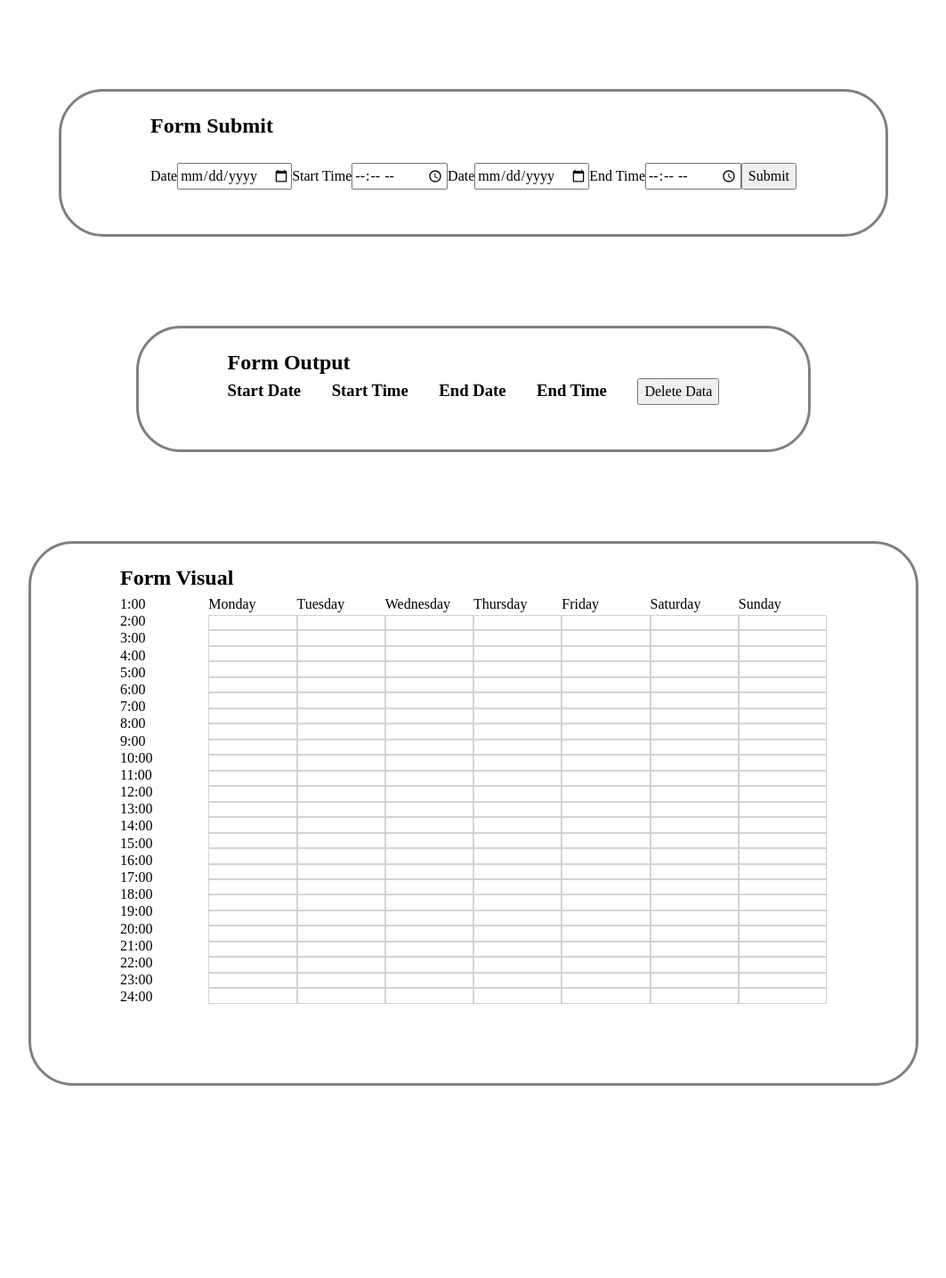
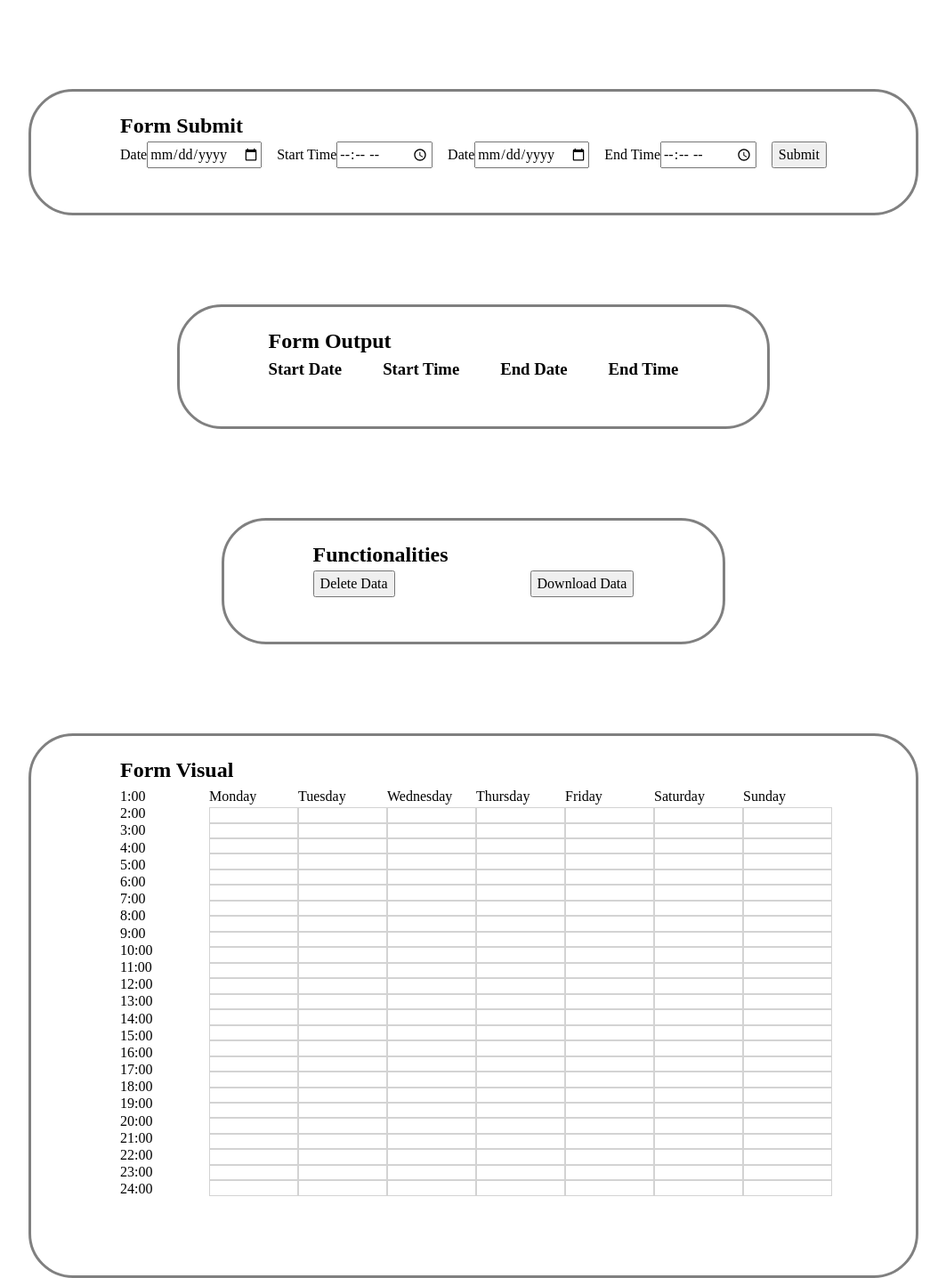
Before and after one commit to samnyevr/calendar-app, a React (Vite) app: page / in a window 1280 px wide. Shown: the whole page at 89% size, without its empty margins (108-1171 px from the left). Before the commit the page ends 1220 px from the top, so only its background shows below. Built offline with nearby package versions, Linux system fonts and the light colour scheme.

Commit message:
clear up some parts of the code, add functionalities buttons

```diff
--- a/index.html
+++ b/index.html
@@ -5,6 +5,7 @@
     <link rel="icon" type="image/svg+xml" href="/vite.svg" />
     <meta name="viewport" content="width=device-width, initial-scale=1.0" />
     <title>Calendar App</title>
+    <script type="module" src="src/functions/helpers.js"></script>
   </head>
   <body>
     <div id="root"></div>
--- a/src/App.jsx
+++ b/src/App.jsx
@@ -1,6 +1,7 @@
 import { useState } from 'react'
 import DrawCalendar from './components/DrawCalendar.jsx';
 import './App.css'
+import * as Helpers from './functions/helpers.js'
 
 let nextId = 0;
 
@@ -8,7 +9,9 @@ function App() {
 
   // define the form action when submitted start and end time of the event
   async function formAction(formData) {
-
+    for (const pair of formData.entries()) {
+      console.log(pair[0], pair[1]);
+    }
     setTimes({
       ...times,
       startDates: [
@@ -73,28 +76,11 @@ function App() {
     return obj
   }
 
-  // Define a function that generates the initial array
-  function createInitialArray() {
-    const day = 7;
-    const time = 24;
-    const data = [];
-    for (let i = 0; i <= day; i++) {
-        data[i] = []; // Initialize each row as an empty array
-        for (let j = 0; j <= time; j++) {
-            data[i][j] = i * time + j + 1; // Example: populate with sequential numbers
-        }
-    }
-    return data;
-  };
-
-  // Initialize the state with the result of the initializer function
-  const [items, setItems] = useState(createInitialArray);
-
   const [times, setTimes] = useState(initializeTimeVariable)
 
   return (
     <>
-    <form action={formAction}>
+    <form className="block" action={formAction}>
       <h2>Form Submit</h2>
       <br></br>
       <label>
@@ -149,6 +135,9 @@ function App() {
           ))}
         </ol>
       </div>
+    </div>
+    <div className="block">
+      <h2>Functionalities</h2>
       <button onClick={() => {
         localStorage.removeItem("calendar-app")
         let obj = {
@@ -159,11 +148,17 @@ function App() {
         }
         setTimes(obj)
         }}>Delete Data</button>
+      <button onClick={() => {
+        Helpers.download(localStorage.getItem("calendar-app"), "export.json", "text/plain")
+      }
+      }>
+        Download Data
+      </button>
     </div>
-    <div className="formVisual">
+    <div className="formVisual block">
       <h2>Form Visual</h2>
         <div className="calendar">
-          <DrawCalendar items={items}/>
+          <DrawCalendar />
         </div>
     </div>
     </>
--- a/src/components/DrawCalendar.jsx
+++ b/src/components/DrawCalendar.jsx
@@ -1,7 +1,23 @@
 import { useState } from 'react'
 
-function DrawCalendar({items}) {
+function DrawCalendar() {
   const dayOfWeek = ["Monday", "Tuesday", "Wednesday", "Thursday", "Friday", "Saturday", "Sunday"]
+  // Initialize the state with the result of the initializer function
+  const [items, setItems] = useState(createInitialArray);
+
+  // Define a function that generates the initial array
+  function createInitialArray() {
+    const day = 7;
+    const time = 24;
+    const data = [];
+    for (let i = 0; i <= day; i++) {
+        data[i] = []; // Initialize each row as an empty array
+        for (let j = 0; j <= time; j++) {
+            data[i][j] = i * time + j + 1; // Example: populate with sequential numbers
+        }
+    }
+    return data;
+  };
 
   return (<>
   {items.map((item, index) => {
--- /dev/null
+++ b/src/components/FormSubmit.jsx
@@ -0,0 +1 @@
+import { useState } from 'react'
--- /dev/null
+++ b/src/functions/helpers.js
@@ -0,0 +1,15 @@
+// check to see if a Date is a valid date data
+function isDateValid(dateStr) {
+  return !isNaN(new Date(dateStr));
+}
+
+// download object to json file locally
+function download(content, fileName, contentType) {
+    var a = document.createElement("a");
+    var file = new Blob([content], {type: contentType});
+    a.href = URL.createObjectURL(file);
+    a.download = fileName;
+    a.click();
+}
+
+export { isDateValid, download }
--- a/src/index.css
+++ b/src/index.css
@@ -5,7 +5,7 @@
   flex-direction: column;
 }
 
-form, .block, .formVisual {
+.block {
   margin-block-start: 100px;
   padding-inline: 100px;
   padding-block: 20px 50px;
```
